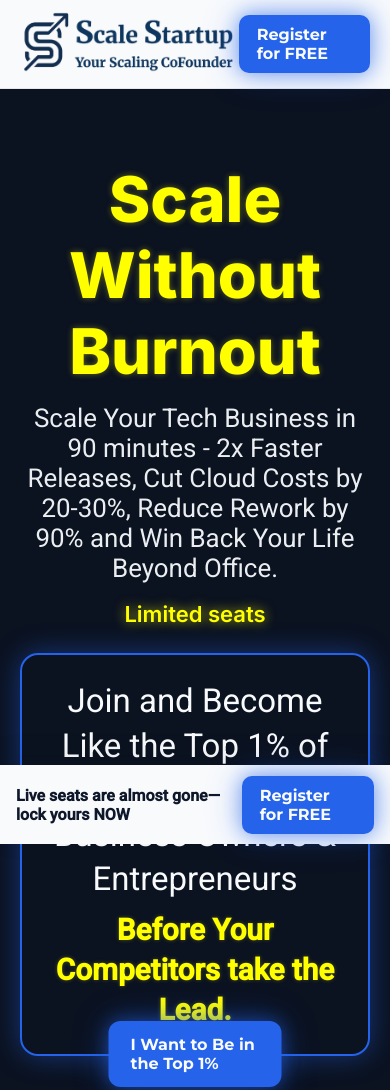
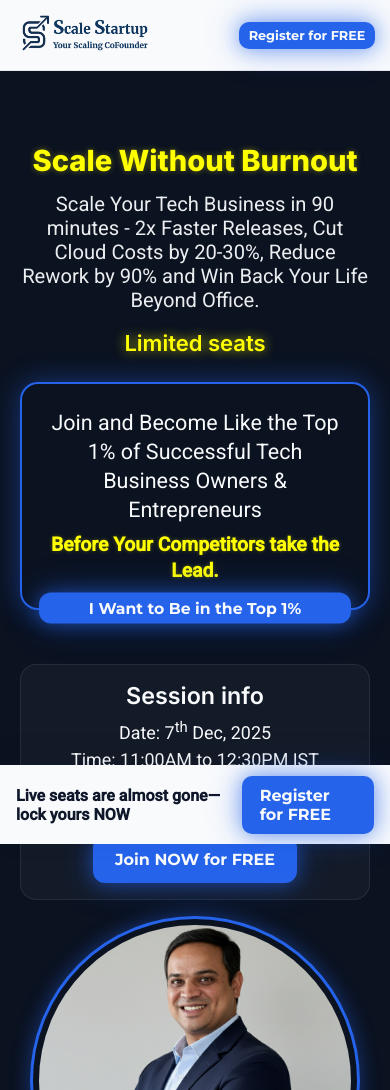
Before and after one commit to vibhakreedaloka/scaletostartup, a plain HTML site: page index.html in a window 390 px wide. Shown: the top 1090 px of the page. Drawn offline with Linux system fonts and the light colour scheme.

Commit message:
Mobile UI Changes

```diff
--- a/index.html
+++ b/index.html
@@ -1,17 +1,7 @@
 <!DOCTYPE html>
 
-<html lang="en"><head>
-    <!-- ScaleStartup build v61 | updated 2025-11-19 06:31:47 IST -->
-<meta charset="utf-8"/><meta content="width=device-width, initial-scale=1" name="viewport"/>
-<title>Scale Startup — Free 60-Minute Masterclass | Scale Without Burnout</title>
-<link href="assets/favicon-32x32.png" rel="icon">
-<meta property="og:title" content="ScaleStartup">
-<meta property="og:description" content="Scale Your Tech Business - 2x Faster Releases, Cut Cloud Costs by 20-30%, Reduce Rework by 90% and Win Back Your Life Beyond Office.">
-<meta property="og:image" content="https://scalestartup.in/preview.png">
-<meta property="og:url" content="https://scalestartup.in">
-<meta property="og:type" content="website">
-<link href="https://fonts.googleapis.com/css2?family=Inter:wght@600;700;800&amp;family=Montserrat:wght@500;700;800&amp;family=Roboto:wght@400;500&amp;display=swap" rel="stylesheet"/><link href="styles.css" rel="stylesheet"/><style>
-
+<html lang="en"><head><!-- ScaleStartup build v70 | updated 2025-11-25 03:36:22 IST -->
+<meta charset="utf-8"/><meta content="width=device-width, initial-scale=1" name="viewport"/><title>Scale Startup — Free 60-Minute Masterclass | Scale Without Burnout</title><link href="https://fonts.googleapis.com/css2?family=Inter:wght@600;700;800&amp;family=Montserrat:wght@500;700;800&amp;family=Roboto:wght@400;500&amp;display=swap" rel="stylesheet"/><link href="styles.css" rel="stylesheet"/><style>
 /* === Session Info styling (robust) === */
 .session-info { font-size: 170%; }
 .session-info .session-title, .session-info h1, .session-info h2, .session-info h3 { text-align: center; }
@@ -44,9 +34,67 @@
 
 /* Mobile responsiveness */
 @media (max-width: 640px) {
-  .session-info { font-size: 180%; }
-}
-</style></head><body class="home"><div class="header"><div class="wrap"><a href="index.html"><img alt="Scale Startup" class="logo" src="assets/S Horizontal Logo with BG Shrinked.png"/></a><a class="cta" href="https://tagmango.app/381c1b8d25">Register for FREE</a></div></div>
+  /* Session info overall scale a bit lower on mobile */
+  .session-info { font-size: 140%; }
+
+  /* 1. Logo & top bar adjustments */
+  .header .wrap {
+    padding-top: 3px;
+    padding-bottom: 3px;
+  }
+  .header .wrap > a:first-child img {
+    transform: scale(0.6);
+    transform-origin: left center;
+  }
+  .header .wrap a.cta {
+    font-size: 80%;
+    padding: 6px 10px;
+    white-space: nowrap;
+  }
+
+  /* 2. "Scale Without Burnout" heading - ~40% smaller */
+    .session-info .hook {
+    font-size: 130% !important;
+  }
+
+
+  /* 3. "Scale Your Tech Business in 90 minutes..." - 20% smaller from 90% */
+  .session-info .sub {
+    font-size: 72% !important;
+  }
+
+  /* 4. "Join and Become..." ring text - 30% smaller */
+  .session-info .why {
+    font-size: 96% !important;
+  }
+
+  /* 4b. Emphasis for "Before Your Competitors..." text on mobile */
+  .session-info .why .last {
+    font-size: 112% !important;
+  }
+
+  /* 5. CTA: "I Want to Be in the Top 1%" wider & single line */
+  .attached-btn .cta.glow.big {
+    display: inline-block;
+    min-width: 80vw;
+    white-space: nowrap;
+    text-align: center;
+    font-size: 70% !important;
+    padding: 6px 10px !important;
+  }
+
+  /* 6. Session info panel text - 20% smaller from 80% */
+  .session-info .below .card {
+    font-size: 64% !important;
+  }
+}</style>
+    <meta property="og:title" content="ScaleStartup">
+    <meta property="og:description" content="Scale Your Tech Business - 2x Faster Releases, Cut Cloud Costs by 20-30%, Reduce Rework by 90% and Win Back Your Life Beyond Office.">
+    <meta property="og:image" content="https://scalestartup.in/preview.png">
+    <meta property="og:url" content="https://scalestartup.in">
+    <meta property="og:type" content="website">
+    <link href="assets/favicon-32x32.png" rel="icon">
+</head><body class="home"><div class="header"><div class="wrap"><a href="index.html"><img alt="Scale Startup" class="logo" src="assets/S Horizontal Logo with BG Shrinked.png"/></a><a class="cta" href="https://tagmango.app/381c1b8d25">Register for FREE</a></div></div>
 <section class="section dark hero">
 <div class="session-info container">
 <div class="hook">Scale Without Burnout</div>
@@ -63,7 +111,7 @@
 <div class="card" style="font-size: 80% !important;">
 <div class="h3" style="font-size: 130% !important;">Session info</div>
 <div class="session-lines">
-<div class="item">Date: 30<sup>th</sup> Nov, 2025</div>
+<div class="item">Date: 7<sup>th</sup> Dec, 2025</div>
 <div class="item">Time: 11:00AM to 12:30PM IST</div>
 <div class="item">Mode: Live on Zoom</div>
 <div class="item">Language: English</div>
```
Also changed, not shown: registration-success.html (+12 -4 lines).
